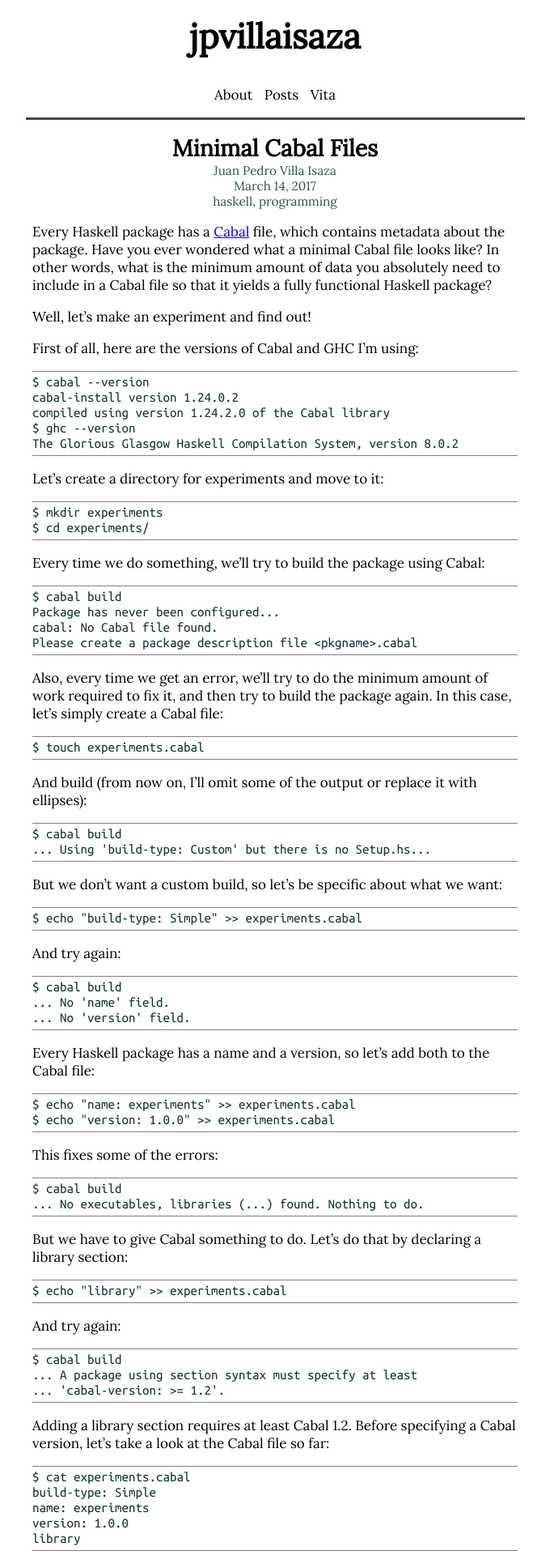
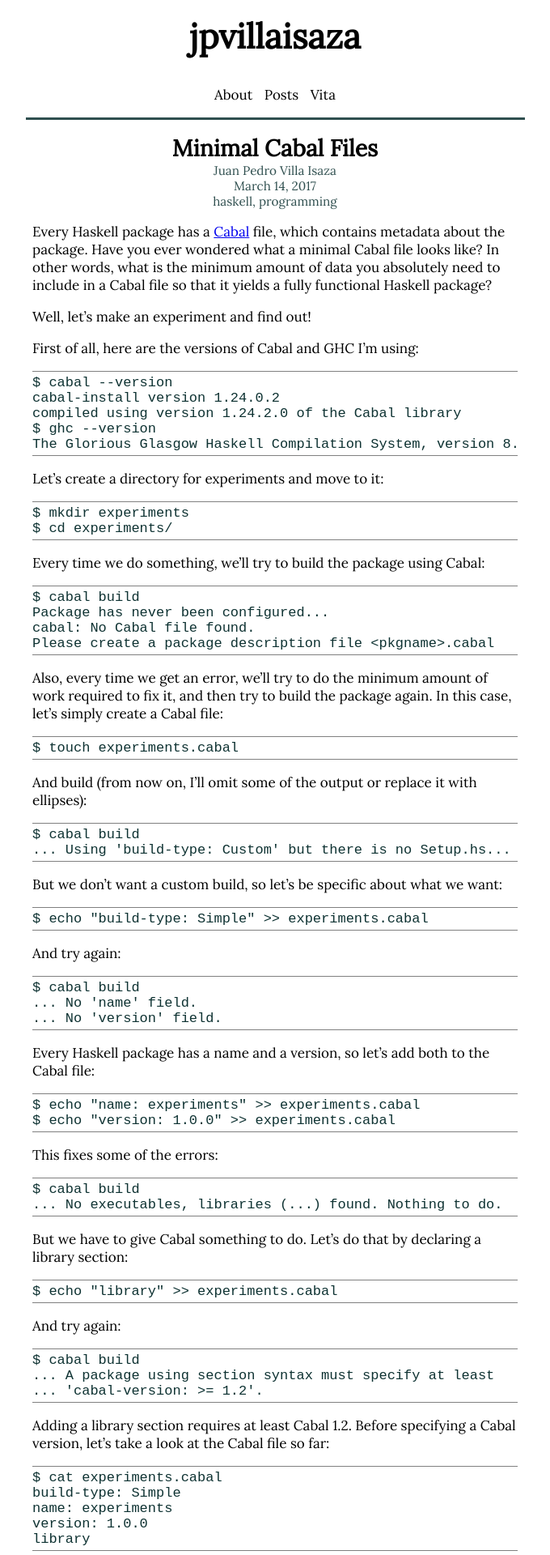
Before and after one commit to jpvillaisaza/jpvillaisaza.github.io, a Jekyll site: the page built from _posts/2017-03-14-minimal-cabal-files.md, in a window 1280 px wide. Shown: the top 1920 px of the page at 81% size, without its empty margins (300-980 px from the left). Built offline with Jekyll 4.4.1, drawn with Linux system fonts in a browser that asks for light colours.

Commit message:
Remove Ubuntu Mono font

```diff
--- a/_sass/main.scss
+++ b/_sass/main.scss
@@ -1,4 +1,4 @@
-@import url("https://fonts.googleapis.com/css?family=Lora|Ubuntu+Mono");
+@import url("https://fonts.googleapis.com/css?family=Lora");
 
 $color-01: darkslategray;
 $color-02: gray;
@@ -29,7 +29,7 @@
 
 code {
   color: $color-03;
-  font-family: "Ubuntu Mono", monospace;
+  font-family: monospace;
   white-space: pre;
 }
 
```
